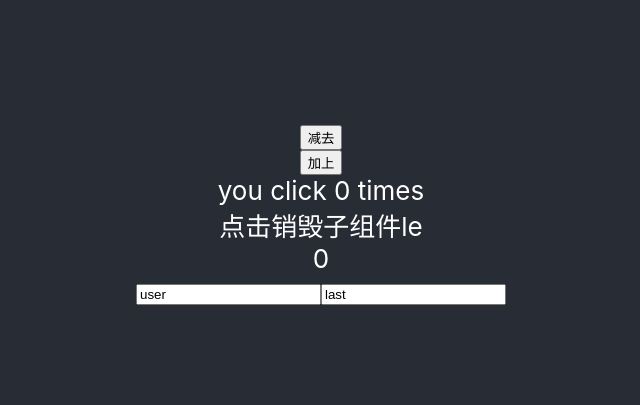
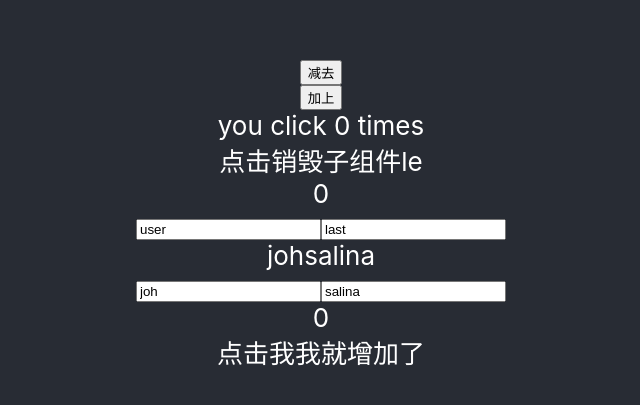
Before and after one commit to xsalina/react-hooks, a React (Create React App) app: page / in a window 1280 px wide. Shown: the part 185-590 px from the top of the page, without its empty margins (319-959 px from the left). Built offline with nearby package versions, Linux system fonts and the light colour scheme.

Commit message:
memo子组件性能优化，memo(childrenComponent)

```diff
--- a/src/App.js
+++ b/src/App.js
@@ -3,11 +3,12 @@
  * @Autor: 肖月萍
  * @Description: Do not edit
  * @LastEditors: 肖月萍
- * @LastEditTime: 2020-09-27 21:31:58
+ * @LastEditTime: 2020-09-28 22:11:54
  */
 import React,{useState,useEffect} from 'react';
 import Hooks from './components/hooks'
 import DidUpdate from './components/didUpdate.jsx'
+import Memo from './components/memo'
 import './App.css';
 
 function App() {
@@ -39,6 +40,7 @@ function App() {
 
         {showHooks && <Hooks count={count} />}
         <DidUpdate />
+        <Memo />
       </header>
     </div>
   );
--- /dev/null
+++ b/src/components/memo.jsx
@@ -0,0 +1,39 @@
+import React,{useState,useEffect,memo} from 'react';
+export default () => {
+    const [userInfo,setUserInfo] = useState({
+        name:'joh',
+        lastName:'salina'
+    })
+    const [count,setCount] = useState(0)
+    return (
+        <div>
+            <ChildCom userInfo={userInfo} />
+
+            <input type="text" value={userInfo.name} onChange ={(e) => setUserInfo({
+                ...userInfo,
+                name:e.target.value
+            })} />
+             <input type="text" value={userInfo.lastName} onChange ={(e) => setUserInfo({
+                ...userInfo,
+                lastName:e.target.value
+            })} />
+
+            <div>{count}</div>
+            <div onClick={() => setCount(7)}>点击我我就增加了</div>
+        </div>
+    )
+}
+
+//memo可用于子组件，子组件传过来的值如果在父组件发生变化了，才会渲染，
+//如果没有发生变化则不会渲染。就把这个组件放入memo函数内就可以了
+export const ChildCom = memo(
+    (props) => {
+        console.log('子组件渲染了',props)
+        const {userInfo:{name,lastName}} = props
+        // const {name,lastName} = props;
+        return (
+        <div>{name}{lastName}</div>
+        // <div></div>
+        )
+    }
+)
```
